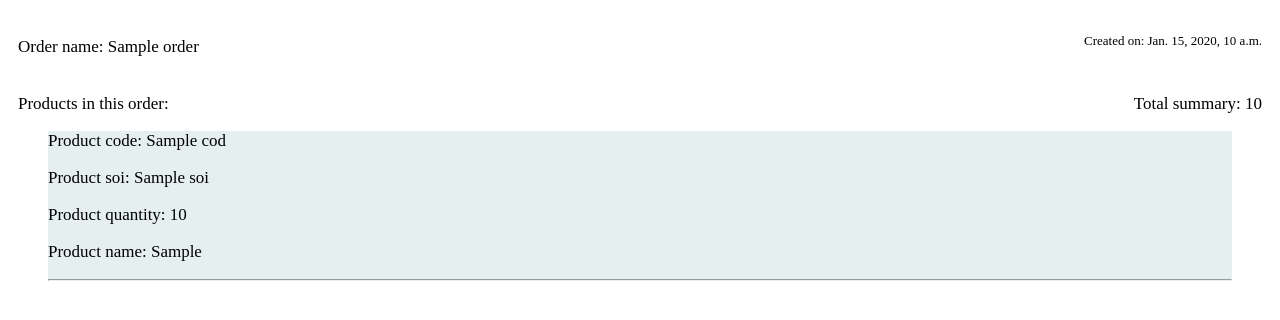
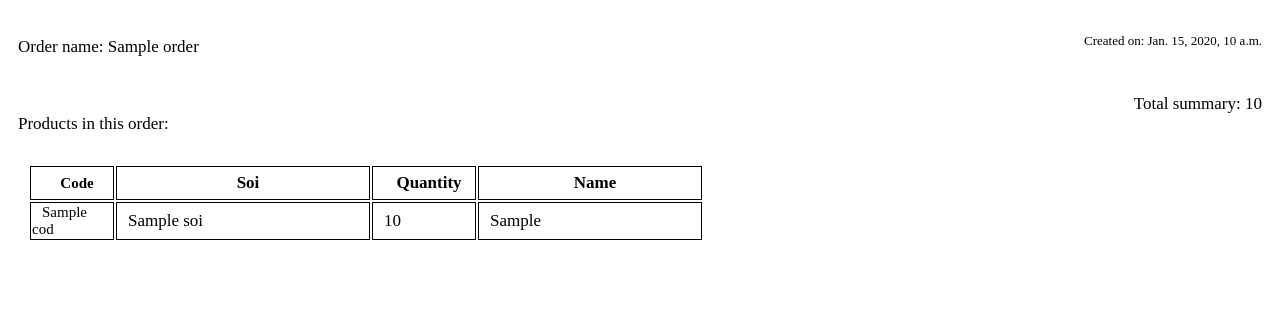
Before and after one commit to voidw0rd/excel_import, a Django app: template grid/templates/printOrder.html in a window 1280 px wide. Shown: the top 320 px of the page. Run offline with Django 3.2, Linux system fonts and the light colour scheme; the template is opened without the code that fills it: most values are stand-ins (such as "Sample title", 1, 10 or a date in 2020); some web fonts are replaced.

Commit message:
print order / csv import / export

```diff
--- a/grid/templates/printOrder.html
+++ b/grid/templates/printOrder.html
@@ -35,17 +35,6 @@
             float: right;
         }
 
-        #products {
-            margin-top: -20px;
-        }
-
-        #innerProducts {
-            margin-left: 30px;
-            margin-right: 30px;
-            margin-top: 10px;
-            background: #E6EFEF;
-        }
-
         .clr {
             clear: both;
         }
@@ -54,6 +43,42 @@
             margin-bottom: 5px;
             float: right;
             border: none;
+        }
+
+        #prodTable {
+            text-align: left;
+            margin-top: 30px;
+            margin-left: 10px;
+        }
+
+        #prodTable td {
+            border: 1px solid #000;
+            height: 30px;
+            text-indent: 10px;
+        }
+
+        .cod {
+            width: 80px !important;
+            font-size: 15px;
+        }
+
+        .quantity {
+            width: 100px !important;
+            font-size: 15ox;
+            font-align: left !important;
+        }
+
+        .soi {
+            width: 250px;
+        }
+
+        .denumire {
+            width: 220px;
+        }
+
+        .header {
+            font-weight:bold;
+            text-align: center;
         }
 
     </style>
@@ -81,14 +106,27 @@
     <div id="products">
         <p>Products in this order: </p>
         <div id="innerProducts">
+        {% if order %}
+            <table cellspacing="2" id="prodTable">
+                <tr class="header">
+                    <td class="cod">Code</td>
+                    <td class="soi">Soi</td>
+                    <td class="quantity">Quantity</td>
+                    <td class="denumire">Name</td>
+                </tr>
+
             {% for item in order.products %}
+                <tr>
+                    <td class="cod">{{ item.cod }}</td>
+                    <td class="soi">{{ item.soi }}</td>
+                    <td class="quantity">{{ item.quantity }}</td>
+                    <td class="denumire">{{ item.denumirePlic }}</td>
+                </tr>
+            {% endfor %}
 
-                <p>Product code: {{ item.cod }}</p>
-                <p>Product soi: {{ item.soi }}</p>
-                <p>Product quantity: {{ item.quantity }}</p>
-                <p>Product name: {{ item.denumirePlic }}</p>
-                <hr />
-            {% endfor %}
+
+            </table>
+        {% endif %}
         </div>
     </div>
 
--- a/grid/views.py
+++ b/grid/views.py
@@ -618,9 +618,9 @@ def importOrderProductCsv(request):
     if not request.user.is_staff:
         return Http404
 
-    if request.FILES.has_key("csvFile"):
+    if request.FILES.has_key("csvFile") and request.POST.has_key("orderId"):
         _file = importCSV()
-        obj = _file.handleCSV(request.FILES['csvFile'])
+        obj = _file.handleCSV(request.FILES['csvFile'], request.POST['orderId'])
         if obj:
             jsonObj = simplejson.dumps({"success": True})
             return HttpResponse(jsonObj)
```
Also changed, not shown: grid/api.py (+11 -8 lines), static/app/view/orderProduct/Edit.js (+6 -11 lines).
